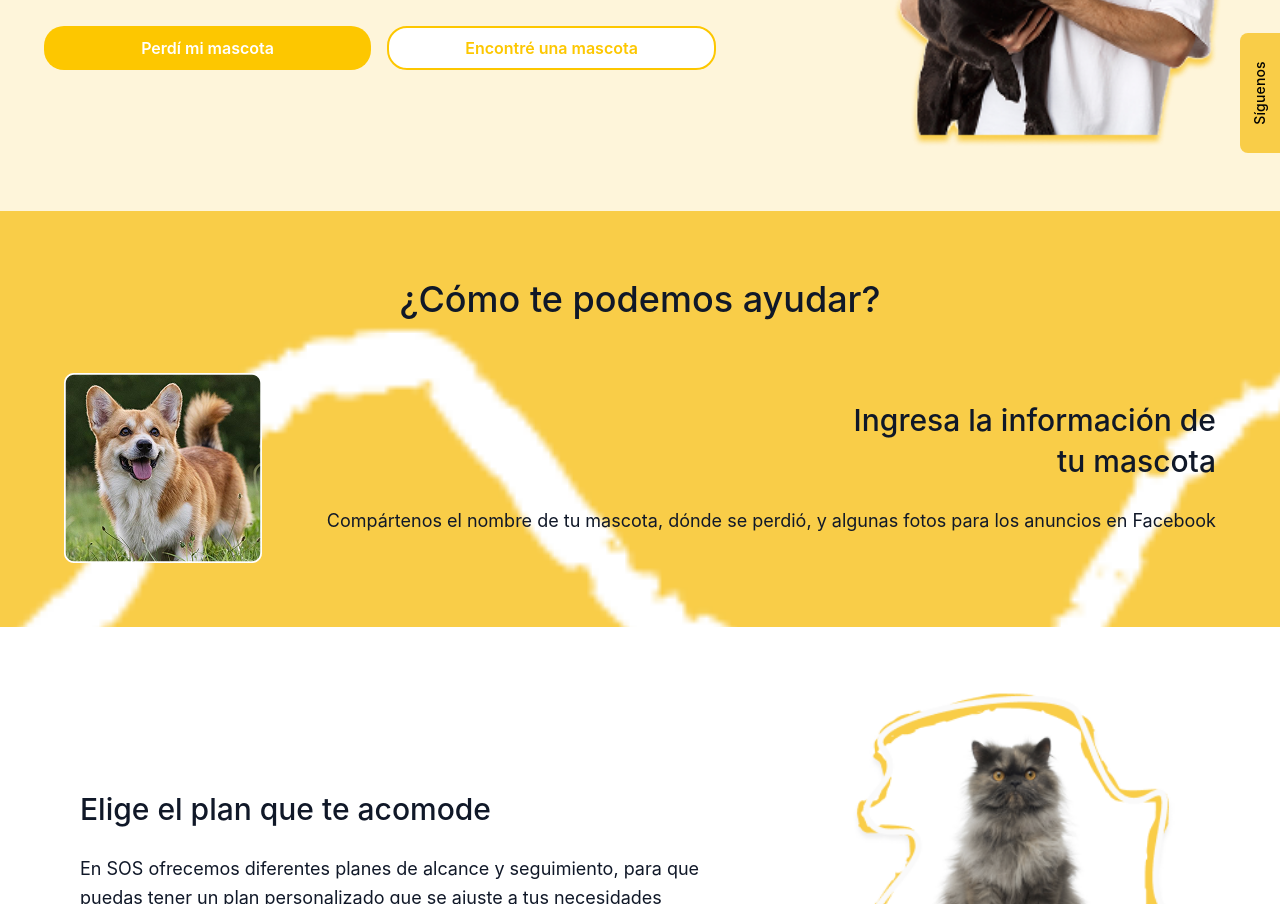
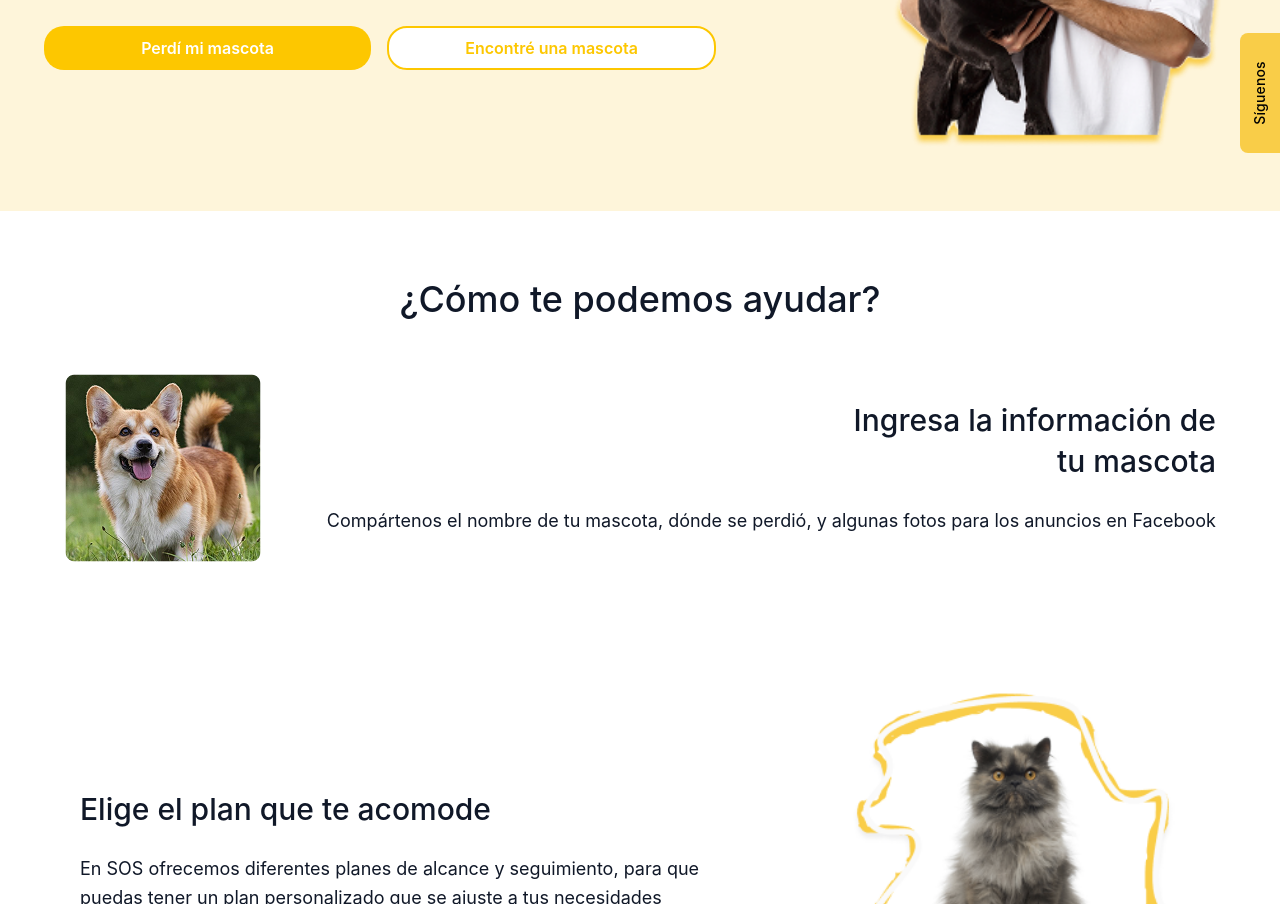
Before and after one commit to AztlanConsulting/SOS-FullStack, a React (Vite) app in the folder frontend/: page / in a window 1280 px wide. Shown: the part 440-1344 px from the top of the page. Built offline with nearby package versions, Linux system fonts and the light colour scheme; no server answers.

Commit message:
[FIX]image ServicesSection

```diff
--- a/frontend/src/presentation/pages/landing/components/ServicesSection.tsx
+++ b/frontend/src/presentation/pages/landing/components/ServicesSection.tsx
@@ -3,9 +3,7 @@ import { Text } from '../../../../shared/components/ui/Text';
 const ServicesSection = () => {
   return (
     <section className="bg-white overflow-hidden p-8 lg:p-16 relative">
-      <div className="hidden lg:block absolute left-1/2 top-1/2 -translate-x-1/2 -translate-y-1/2 w-[200vw] z-0 pointer-events-none">
-        <img src="/line.png" alt="" className="w-full h-auto" />
-      </div>
+
 
       <div className="w-full relative z-10">
         <div className="text-center mb-8 lg:mb-12">
```
